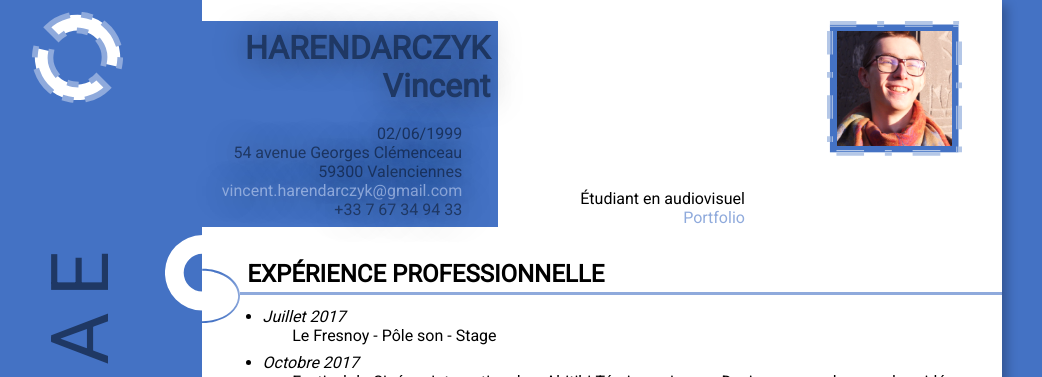
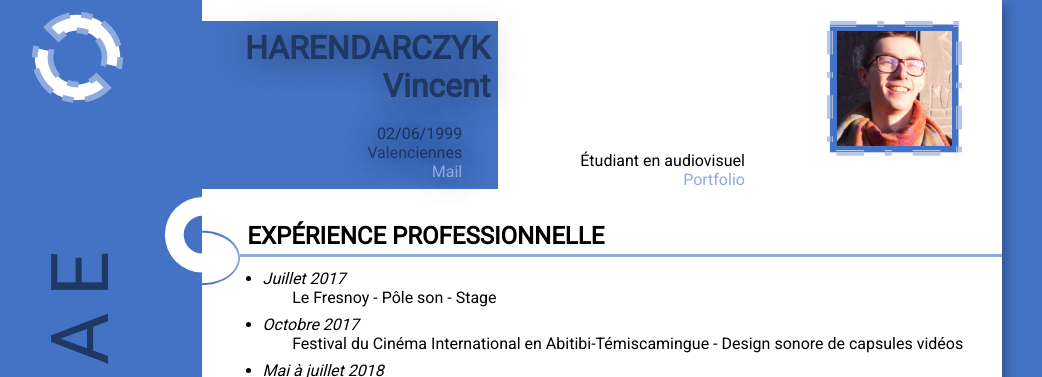
Before and after one commit to vincenthar/vincenthar.github.io, a plain HTML site: page cv/html/cv.html in a window 1280 px wide. Shown: the top 377 px of the page, without its empty margins (41-1083 px from the left). Drawn offline with Linux system fonts and the light colour scheme.

Commit message:
Mise en marche
Suppression infos sensibles et tentative de publication

```diff
--- a/cv/html/cv.html
+++ b/cv/html/cv.html
@@ -75,11 +75,9 @@
 					<div class="infos" >
 						<br>
 						02/06/1999<br>
-						54 avenue Georges Clémenceau<br>
-						59300 Valenciennes<br>
+						Valenciennes<br>
 						<!-- mailto: propriété proposant d'ouvrir une page d'écriture de mail -->
-						<a href="mailto:vincent.harendarczyk@gmail.com">vincent.harendarczyk@gmail.com</a><br>
-						+33 7 67 34 94 33<br>
+						<a href="mailto:vincent.harendarczyk@gmail.com">Mail</a><br>
 					</div>
 
 				</div>
```
Also changed, not shown: index.html (renamed from cv/index.html).
